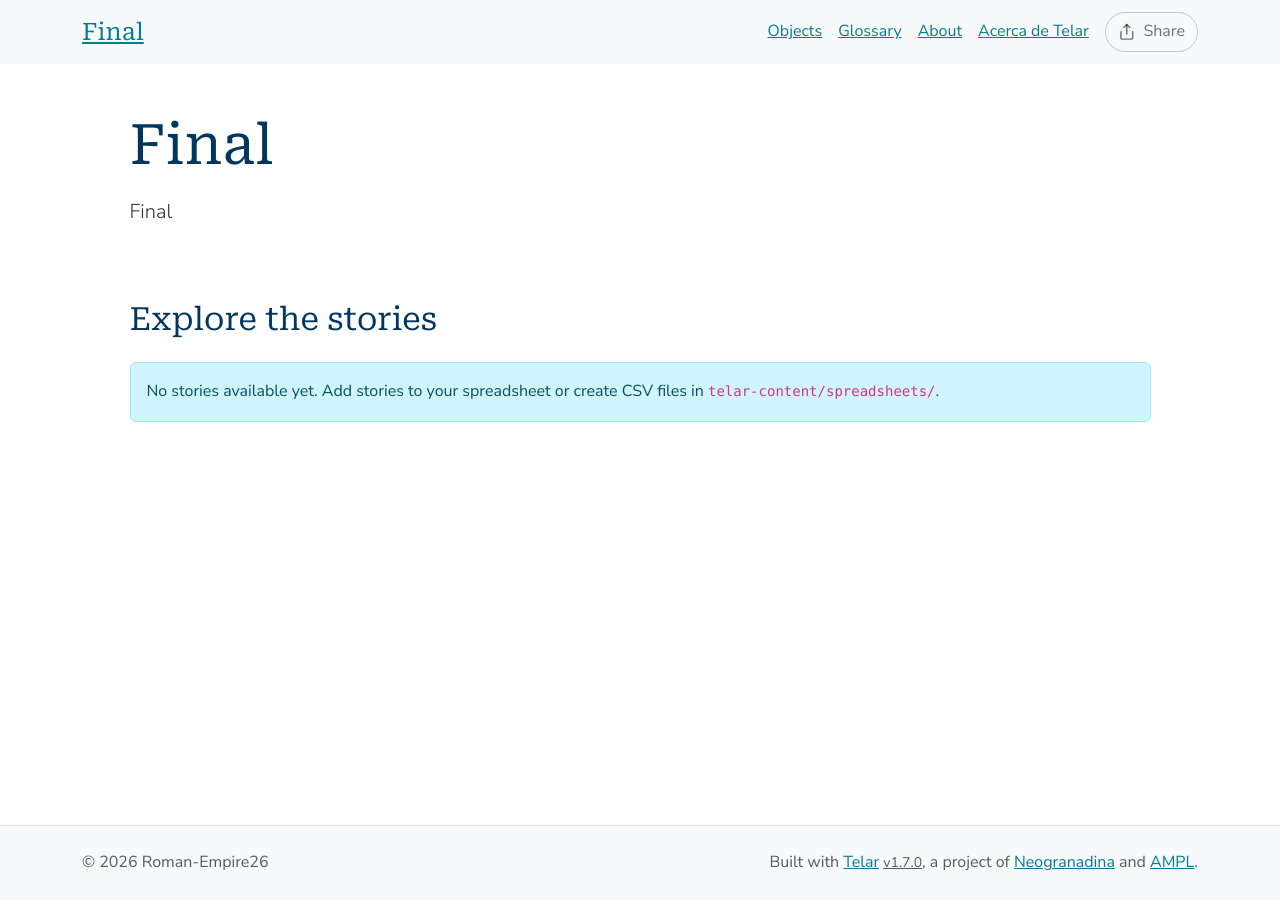
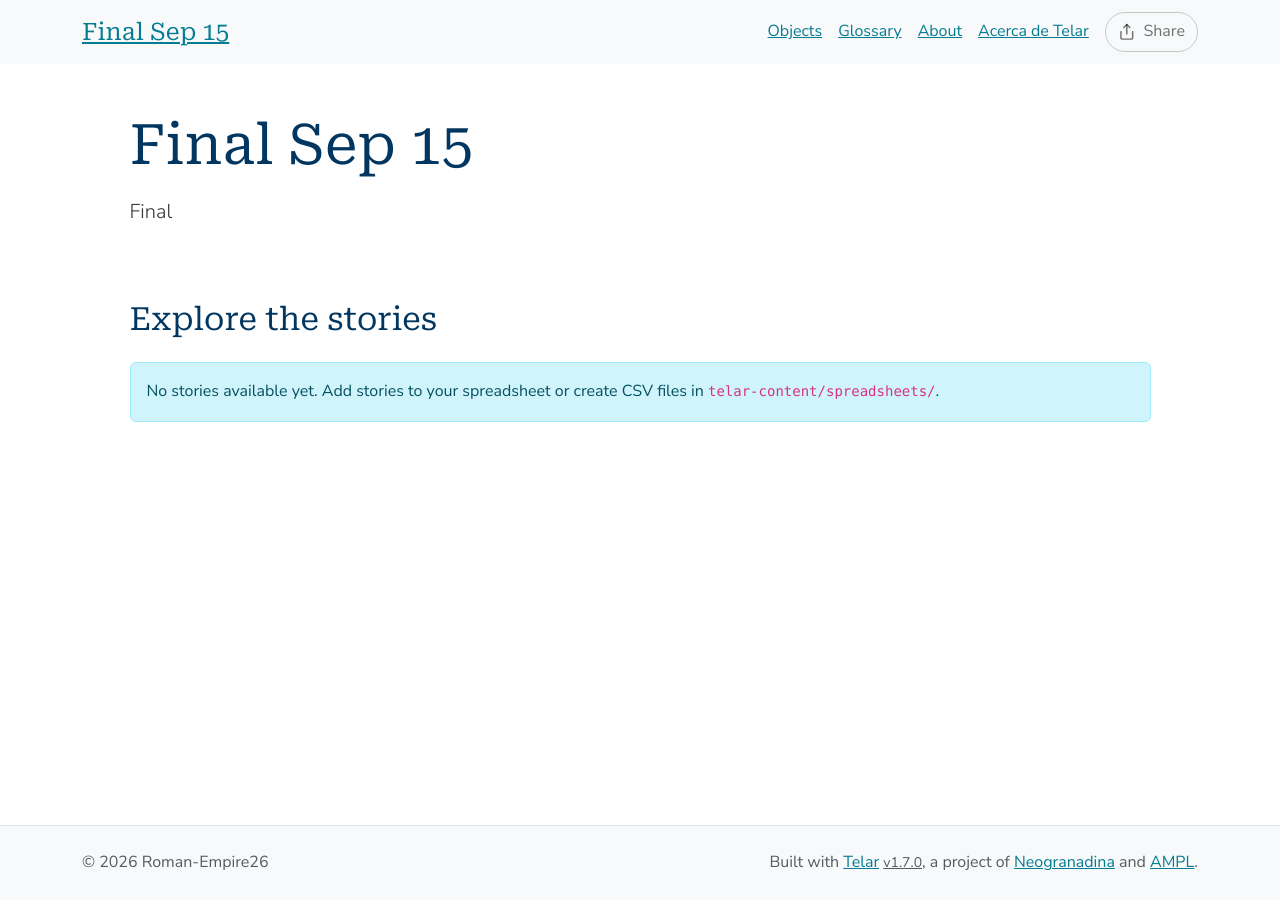
Before and after one commit to Roman-Empire26/final, a Jekyll site: the page built from index.md, in a window 1280 px wide. Built offline with Jekyll 4.4.1, drawn with Linux system fonts in a browser that asks for light colours.

Commit message:
Change title
Published via Telar Compositor

```diff
--- a/_config.yml
+++ b/_config.yml
@@ -2,7 +2,7 @@
 # https://telar.org
 
 # Site Settings
-title: "Final"
+title: "Final Sep 15"
 description: "Final"
 url: "https://roman-empire26.github.io"
 baseurl: "/final"
```
